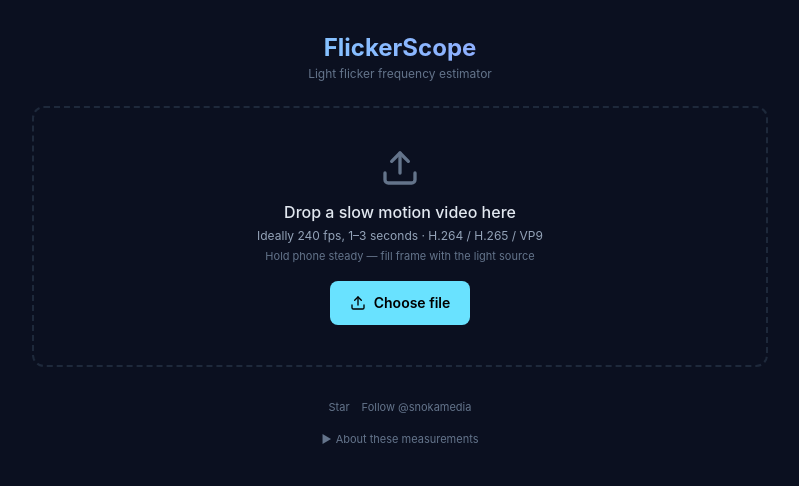
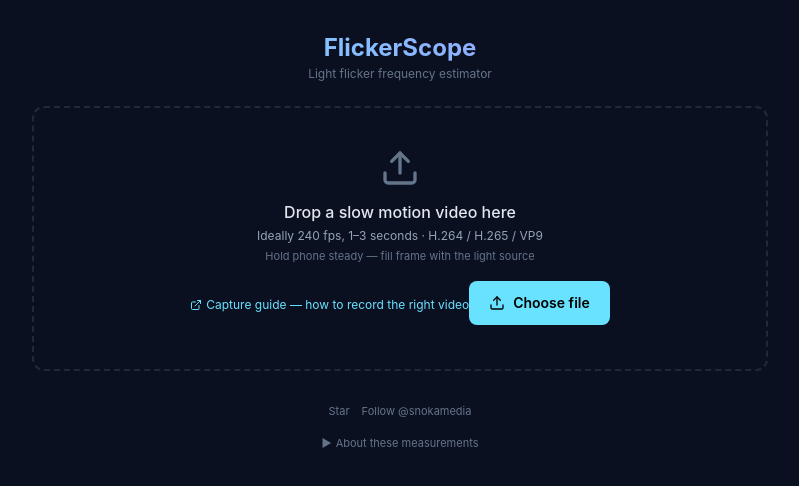
Before and after one commit to snokamedia/flickerscope, a React (Vite) app: page / in a window 1280 px wide. Shown: the top 486 px of the page, without its empty margins (240-1039 px from the left). Built offline with nearby package versions, Linux system fonts and the light colour scheme.

Commit message:
add capture guide link to UploadDropzone

```diff
--- a/src/components/UploadDropzone.tsx
+++ b/src/components/UploadDropzone.tsx
@@ -1,5 +1,5 @@
 import { type DragEvent, type ChangeEvent, useState } from 'react';
-import { Upload } from 'lucide-react';
+import { Upload, ExternalLink } from 'lucide-react';
 
 type Props = {
   onFile: (file: File) => void;
@@ -46,6 +46,15 @@
       <p className="mb-4 text-[11px] text-text-dim">
         Hold phone steady &mdash; fill frame with the light source
       </p>
+      <a
+        href="https://github.com/snokamedia/flickerscope/wiki/Capturing-Video-for-FlickerScope"
+        target="_blank"
+        rel="noopener noreferrer"
+        className="mb-4 inline-flex items-center gap-1 text-xs text-accent transition-colors hover:text-cyan-300"
+      >
+        <ExternalLink className="size-3" />
+        Capture guide &mdash; how to record the right video
+      </a>
       <label className="inline-flex cursor-pointer items-center justify-center gap-2 rounded-lg bg-accent px-5 py-3 text-sm font-semibold text-black transition hover:bg-cyan-300 w-full sm:w-auto">
         <Upload className="size-4" />
         Choose file
```
